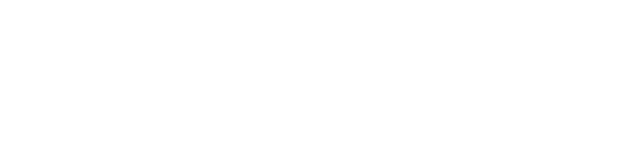
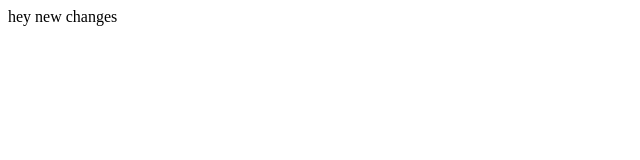
Before and after one commit to SYEP-2020-Program/HTML-CSS-Activity, a plain HTML site: page index.html in a window 1280 px wide. Shown: the whole page, without its empty margins (0-640 px from the left). Drawn offline with Linux system fonts and the light colour scheme.

Commit message:
hey great changes

```diff
--- a/index.html
+++ b/index.html
@@ -14,6 +14,7 @@
   <body>
     <!-- Please add the largest type of heading -->
     <!-- Have this heading hold "Favorite Dogs" -->
+    hey new changes
 
   </body>
 </html>
```
